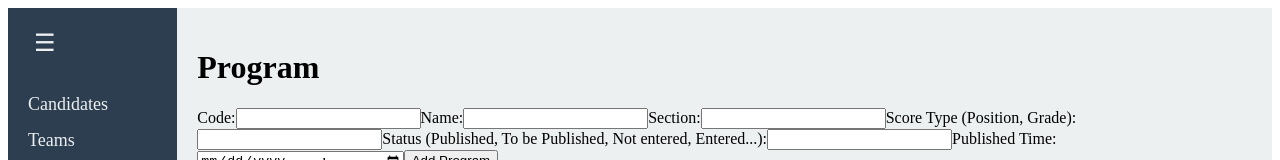
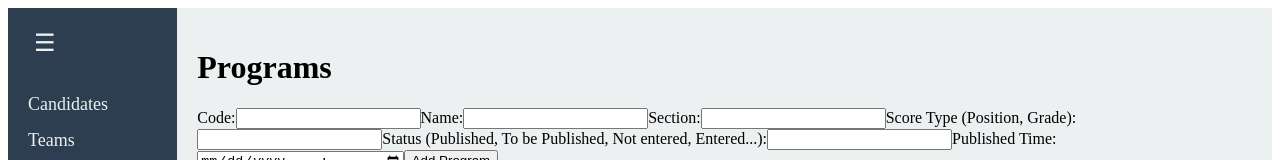
Before and after one commit to Javadamkd/art-fest-management, a Next.js app: page /programs in a window 1280 px wide. Shown: the top 160 px of the page. Built offline with nearby package versions, Linux system fonts and the light colour scheme.

Commit message:
Update programs.js

```diff
--- a/pages/programs.js
+++ b/pages/programs.js
@@ -1,9 +1,10 @@
+// pages/programs.js
 import Layout from '../components/Layout';
 
-export default function Program() {
+export default function Programs() {
   return (
     <Layout>
-      <h1>Program</h1>
+      <h1>Programs</h1>
       <form>
         <label>
           Code:
```
